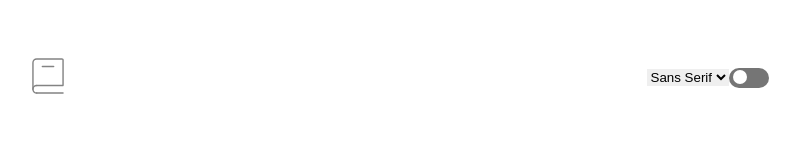
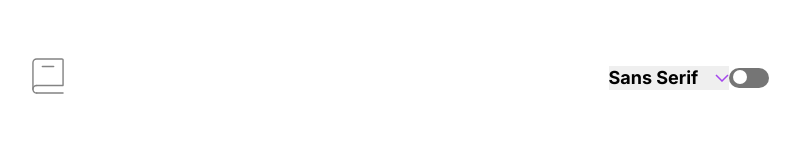
Before and after one commit to bralash/dictionary, a React (Vite) app: page / in a window 1280 px wide. Shown: the top 160 px of the page, without its empty margins (240-1040 px from the left). Built offline with nearby package versions, Linux system fonts and the light colour scheme.

Commit message:
Feature: Created custom select

```diff
--- /dev/null
+++ b/src/components/FontSelector/FontSelector.css
@@ -0,0 +1,38 @@
+select::-ms-expand {
+  display: none;
+}
+
+.FontSelector {
+  position: relative;
+  display: flex;
+  width: 120px;
+  height: 24px;
+  overflow: hidden;
+}
+
+.FontSelector::after {
+  content: url(../../assets/images/icon-arrow-down.svg);
+  position: absolute;
+  top: 0;
+  right: 0;
+  transition: 0.25s all ease;
+  pointer-events: none;
+}
+.FontSelector:hover::after {
+  color: #f39c12;
+}
+
+select {
+    appearance: none;
+    outline: 0;
+    border: 0;
+    box-shadow: none;
+    flex: 1;
+    color: #000;
+    background-image: none;
+    cursor: pointer;
+    font-weight: 700;
+    font-size: 18px;
+    line-height: 24px;
+    font-family: 'Inter';
+  }
--- /dev/null
+++ b/src/components/FontSelector/FontSelector.tsx
@@ -0,0 +1,18 @@
+import * as React from "react";
+import "./FontSelector.css";
+
+interface IFontSelectorProps {}
+
+const FontSelector: React.FunctionComponent<IFontSelectorProps> = (props) => {
+  return (
+    <div className="FontSelector">
+      <select title="Font Selector">
+        <option value="1">Sans Serif</option>
+        <option value="2">Serif</option>
+        <option value="3">Mono</option>
+      </select>
+    </div>
+  );
+};
+
+export default FontSelector;
--- a/src/components/Header/Header.css
+++ b/src/components/Header/Header.css
@@ -10,9 +10,6 @@
   align-items: center;
 }
 
-.options select {
-  border: none;
-}
 
 .switch {
   position: relative;
@@ -50,7 +47,7 @@
 }
 
 input:checked + .slider {
-  background-color: #A445ED;
+  background-color: #a445ed;
 }
 
 input:focus + .slider {
--- a/src/components/Header/Header.tsx
+++ b/src/components/Header/Header.tsx
@@ -1,5 +1,6 @@
 import * as React from "react";
 import logo from "../../assets/images/logo.svg";
+import FontSelector from "../FontSelector/FontSelector";
 import "./Header.css";
 
 interface IHeaderProps {}
@@ -11,11 +12,7 @@ const Header: React.FunctionComponent<IHeaderProps> = (props) => {
         <img src={logo} alt="logo" />
       </div>
       <div className="options">
-        <select name="font" id="font" title="Select Font">
-          <option value="">Sans Serif</option>
-          <option value="">Serif</option>
-          <option value="">Mono</option>
-        </select>
+        <FontSelector />
 
         <div className="theme">
           <label className="switch">
--- a/src/index.css
+++ b/src/index.css
@@ -1,9 +1,12 @@
+@import url('https://fonts.googleapis.com/css2?family=Inter:wght@400;600;700&display=swap');
+
 body {
   margin: 0;
   display: flex;
   justify-content: center;
   min-width: 320px;
   margin-top: 58px;
+  font-family: 'Inter';
 }
 
 img {
```
